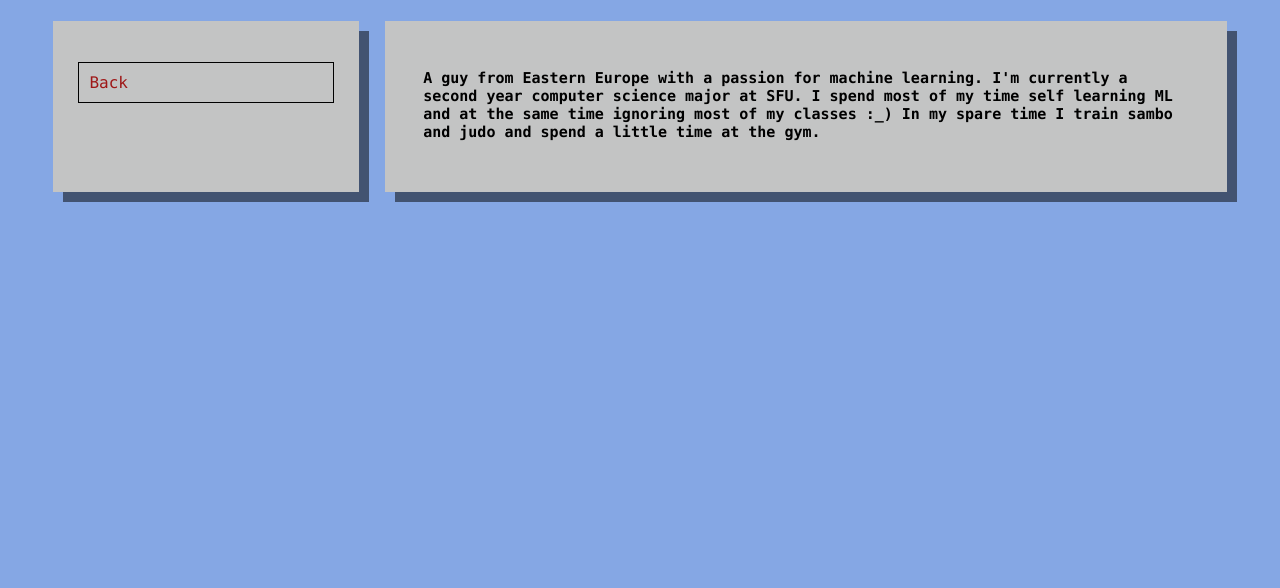
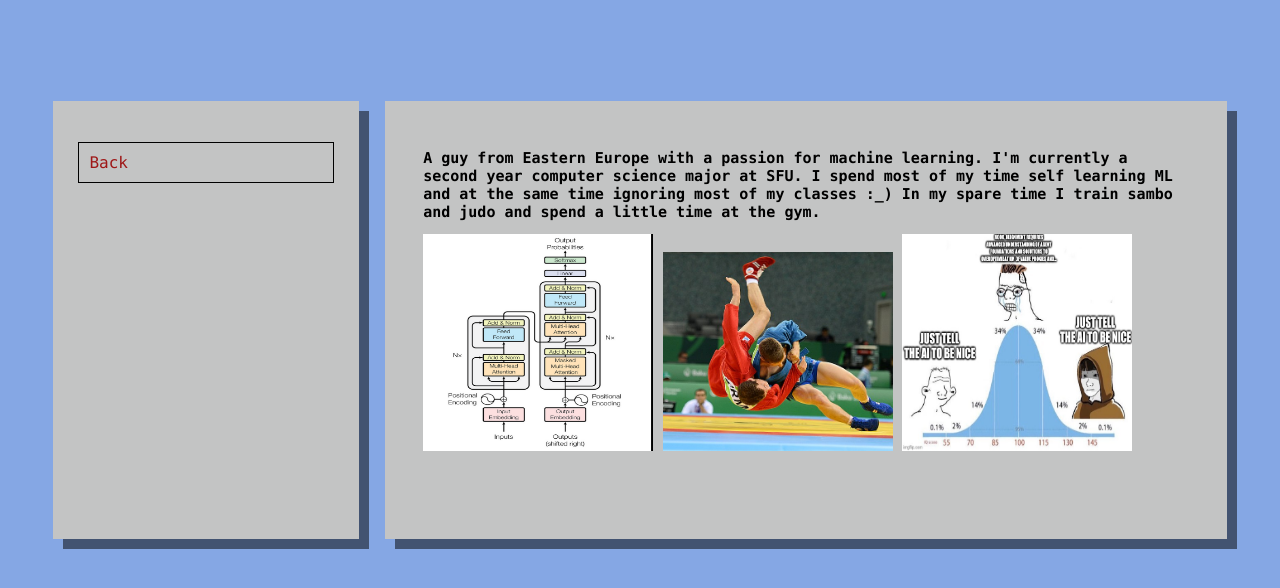
Before and after one commit to kovac04/site, a plain HTML site: page about.html in a window 1280 px wide. Drawn offline with Linux system fonts and the light colour scheme.

Commit message:
closes issue #5 / added 3 images

```diff
--- a/about.html
+++ b/about.html
@@ -19,7 +19,12 @@
             I'm currently a second year computer science major at SFU. I spend most of my time self learning ML and at the same time ignoring most of my classes :_)
             In my spare time I train sambo and judo and spend a little time at the gym.</h1>
             <h2 style="font-size: 15px;"></h2>
+
+            <img src="docs/transformer.png" alt="transformer" style="width: 100%;height: 60%; max-width: 230px;">
+            <img src="docs/sambo.jpg" alt="sambo" style="width: 100%; max-width: 230px;">
+            <img src="docs/ai_nice.png" alt="ai is nice" style="width: 100%; height: 60%;max-width: 230px; ">
         </main>
+
     </div>
 </body>
 </html>
--- a/styles.css
+++ b/styles.css
@@ -1,6 +1,11 @@
 body {
     font-family: 'Press Start 2P', monaco; /* This is just an example, you'd need to import the font */
     background-color: #85a7e4;
+    display: flex;
+    justify-content: center;
+    align-items: center;
+    min-height: 80vh;
+    margin: 0;
 }
 
 .container {
```
Also changed, not shown: index.html (+2 -0 lines), docs/ai_nice.png (added), docs/sambo.jpg (added), docs/transformer.png (added), 1 other file.
